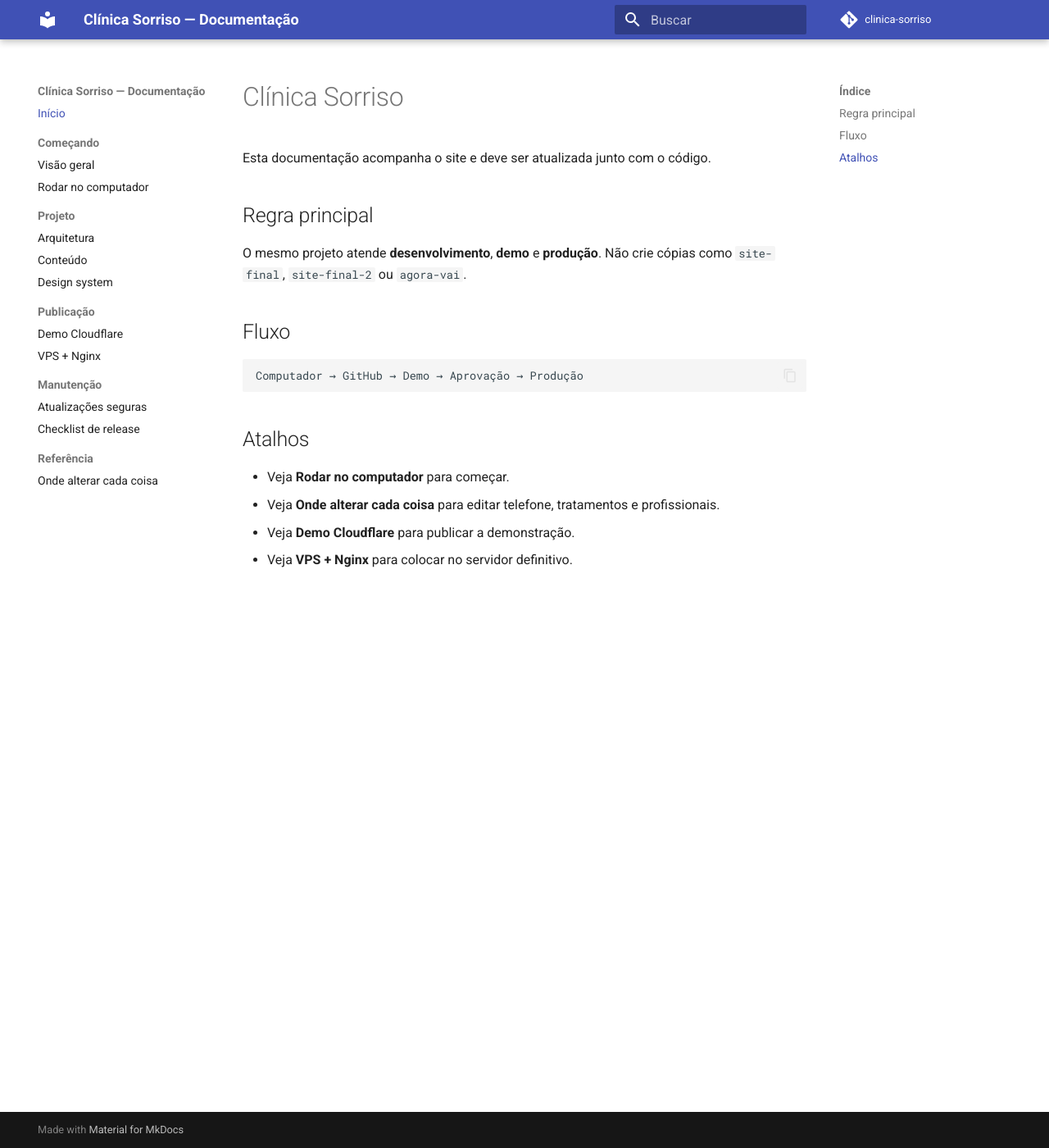
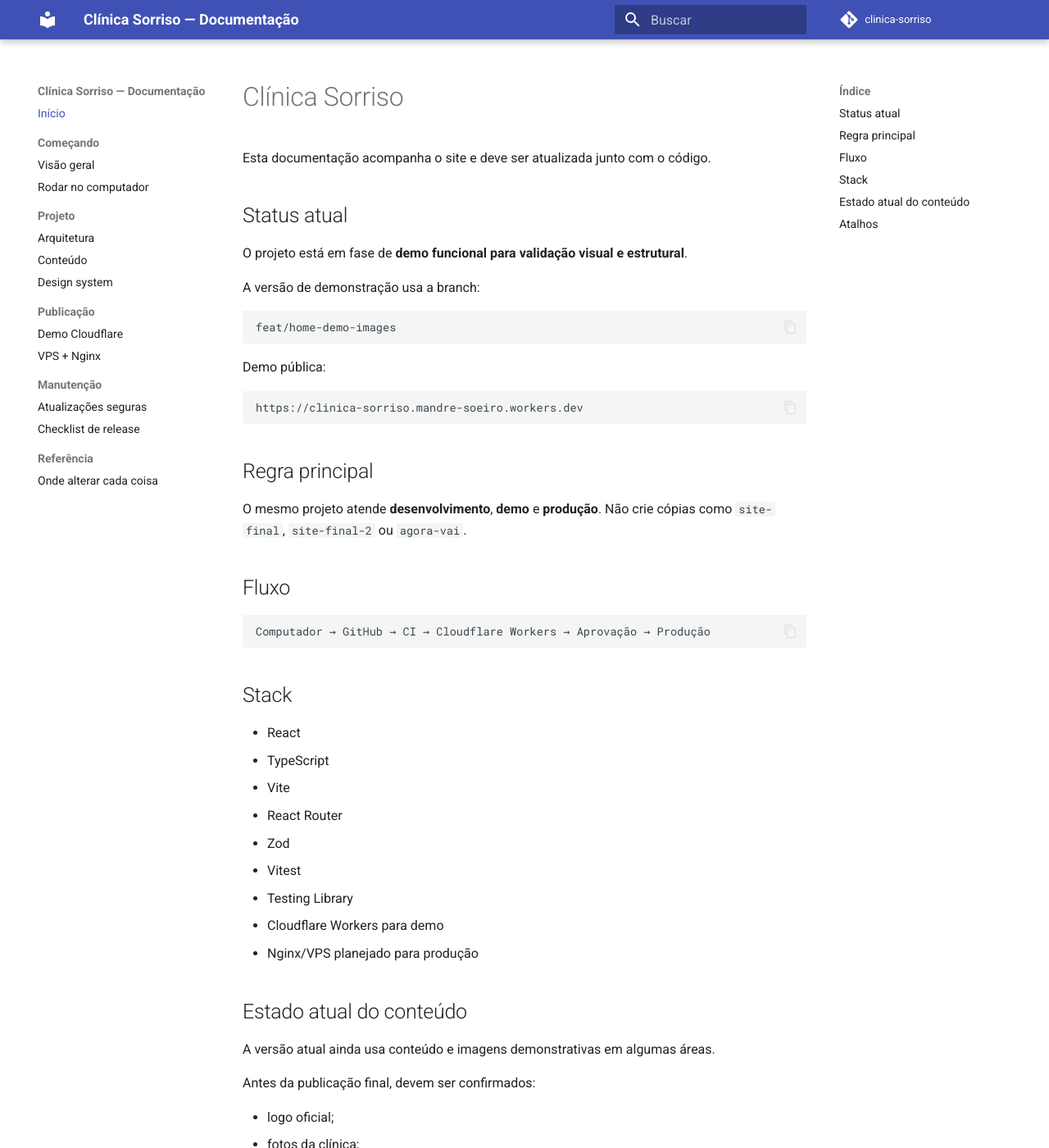
Before and after one commit to mandresoeiro/Clinica-Sorriso, an MkDocs documentation site: the page built from docs/index.md, in a window 1280 px wide and 1400 px high. Shown: the whole window at 82% size. Built offline with MkDocs 1.6.1 and Material for MkDocs 9.7.7, drawn with Linux system fonts in a browser that asks for light colours; comment, search, counter and statistics services are not loaded; some of the changed text lies outside the part shown.

Commit message:
docs: update project status and stack

````diff
--- a/docs/index.md
+++ b/docs/index.md
@@ -1,6 +1,22 @@
 # Clínica Sorriso
 
 Esta documentação acompanha o site e deve ser atualizada junto com o código.
+
+## Status atual
+
+O projeto está em fase de **demo funcional para validação visual e estrutural**.
+
+A versão de demonstração usa a branch:
+
+```text
+feat/home-demo-images
+```
+
+Demo pública:
+
+```text
+https://clinica-sorriso.mandre-soeiro.workers.dev
+```
 
 ## Regra principal
 
@@ -9,12 +25,41 @@ O mesmo projeto atende **desenvolvimento**, **demo** e **produção**. Não crie
 ## Fluxo
 
 ```text
-Computador → GitHub → Demo → Aprovação → Produção
+Computador → GitHub → CI → Cloudflare Workers → Aprovação → Produção
 ```
+
+## Stack
+
+- React
+- TypeScript
+- Vite
+- React Router
+- Zod
+- Vitest
+- Testing Library
+- Cloudflare Workers para demo
+- Nginx/VPS planejado para produção
+
+## Estado atual do conteúdo
+
+A versão atual ainda usa conteúdo e imagens demonstrativas em algumas áreas.
+
+Antes da publicação final, devem ser confirmados:
+
+- logo oficial;
+- fotos da clínica;
+- fotos e dados dos profissionais;
+- CRO e especialidades;
+- endereço;
+- WhatsApp;
+- horários;
+- textos institucionais;
+- tratamentos oferecidos;
+- autorização de uso de imagens.
 
 ## Atalhos
 
 - Veja **Rodar no computador** para começar.
 - Veja **Onde alterar cada coisa** para editar telefone, tratamentos e profissionais.
-- Veja **Demo Cloudflare** para publicar a demonstração.
-- Veja **VPS + Nginx** para colocar no servidor definitivo.
+- Veja **Demo Cloudflare** para entender a publicação atual.
+- Veja **VPS + Nginx** para a publicação definitiva.
````
